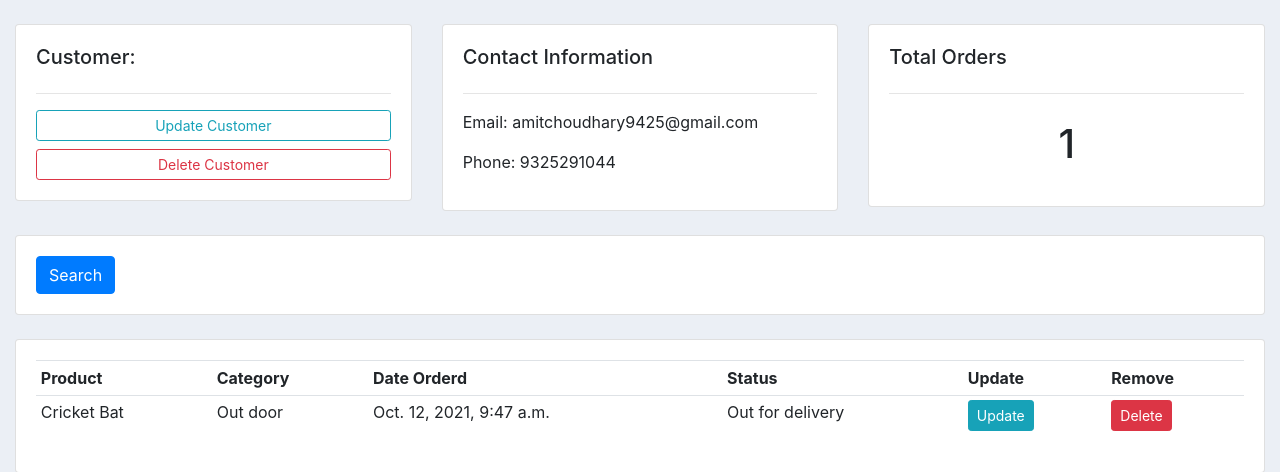
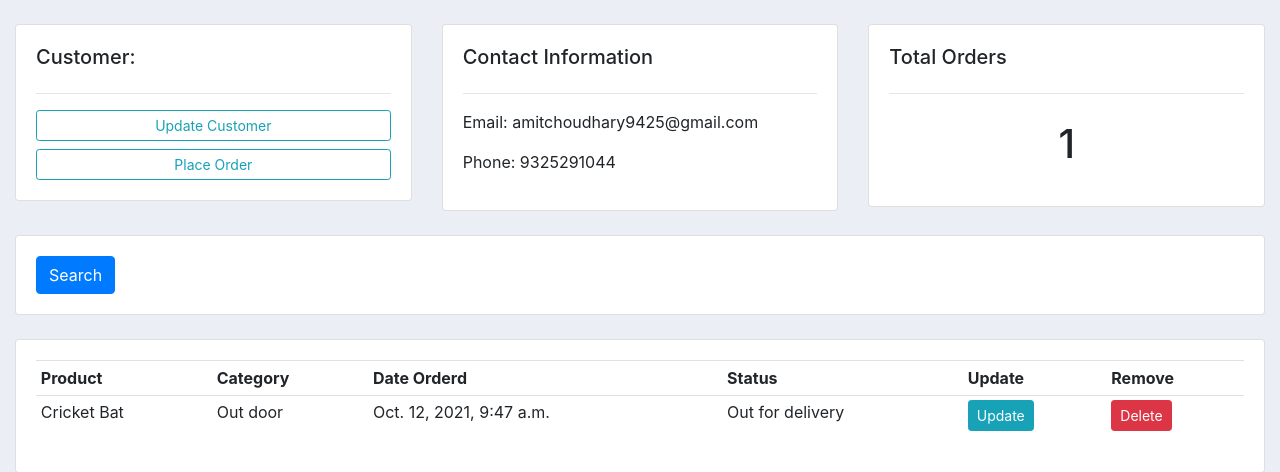
Before and after one commit to krsnoki/cl3_classwork, a Django app: page /costumers/2/ in a window 1280 px wide. Shown: the part 66-538 px from the top of the page. Run offline with Django 3.2, Linux system fonts and the light colour scheme; data comes from the database, SQL or seed files in the repository; both versions use the stored data as it was after the commit; some libraries are stand-ins or nearby versions.

Commit message:
place multiple order from customer profile

```diff
--- a/costumerManagement/accounts/templates/accounts/costumers.html
+++ b/costumerManagement/accounts/templates/accounts/costumers.html
@@ -9,7 +9,7 @@
                 <h5>Customer:</h5>
                 <hr>
                 <a class="btn btn-outline-info  btn-sm btn-block" href="">Update Customer</a>
-                <a class="btn btn-outline-danger  btn-sm btn-block" href="">Delete Customer</a>
+                <a class="btn btn-outline-info  btn-sm btn-block" href="{% url 'create_order' customers.id %}">Place Order</a>
 
             </div>
         </div>
--- a/costumerManagement/accounts/templates/accounts/dashboard.html
+++ b/costumerManagement/accounts/templates/accounts/dashboard.html
@@ -35,7 +35,6 @@
 		<h5>LAST 5 ORDERS</h5>
 		<hr>
 		<div class="card card-body">
-			<a class="btn btn-primary  btn-sm btn-block" href="{% url 'create_order' %}">Create Order</a>
 			<table class="table table-sm">
 				<tr>
 					<th>Product</th>
--- a/costumerManagement/accounts/urls.py
+++ b/costumerManagement/accounts/urls.py
@@ -7,7 +7,7 @@ urlpatterns = [
     path('', views.home, name="home"),
     path('products/', views.products, name="products"),
     path('costumers/<str:cust_id>/', views.costumers, name="costumers"),
-    path('create_order/', views.createOrder, name="create_order"),
+    path('create_order/<str:cust_id>', views.createOrder, name="create_order"),
     path('update_order/<str:cust_id>/', views.updateOrder, name="update_order"),
     path('delete_order/<str:cust_id>/', views.deleteOrder, name="delete_order"),
 ]
--- a/costumerManagement/accounts/views.py
+++ b/costumerManagement/accounts/views.py
@@ -1,5 +1,6 @@
 from django.shortcuts import render, redirect
 from django.http import HttpResponse
+from django.forms import inlineformset_factory
 from .models import *
 from .forms import OrderForm
 
@@ -33,16 +34,19 @@ def costumers(request, cust_id):
 
     return render(request, 'accounts/costumers.html', dict)
 
-def createOrder(request):
-    form = OrderForm()
+def createOrder(request, cust_id):
+    OrderFormSet = inlineformset_factory(Customer, Order, fields=('product', 'status'), extra=5)
+    customer = Customer.objects.get(id=cust_id)
+    formset = OrderFormSet(queryset=Order.objects.none(), instance=customer)
     if request.method == 'POST':
-        form = OrderForm(request.POST)
-        if form.is_valid:
-            form.save()
+        # form = OrderForm(request.POST)
+        formset = OrderFormSet(request.POST, instance=customer)
+        if formset.is_valid:
+            formset.save()
             return redirect("/")
 
     dict = {
-        'forms':form
+        'formset':formset
     }
 
     return render(request, 'accounts/order_form.html', dict)
```
Also changed, not shown: costumerManagement/accounts/templates/accounts/order_form.html (+5 -2 lines), costumerManagement/db.sqlite3.
